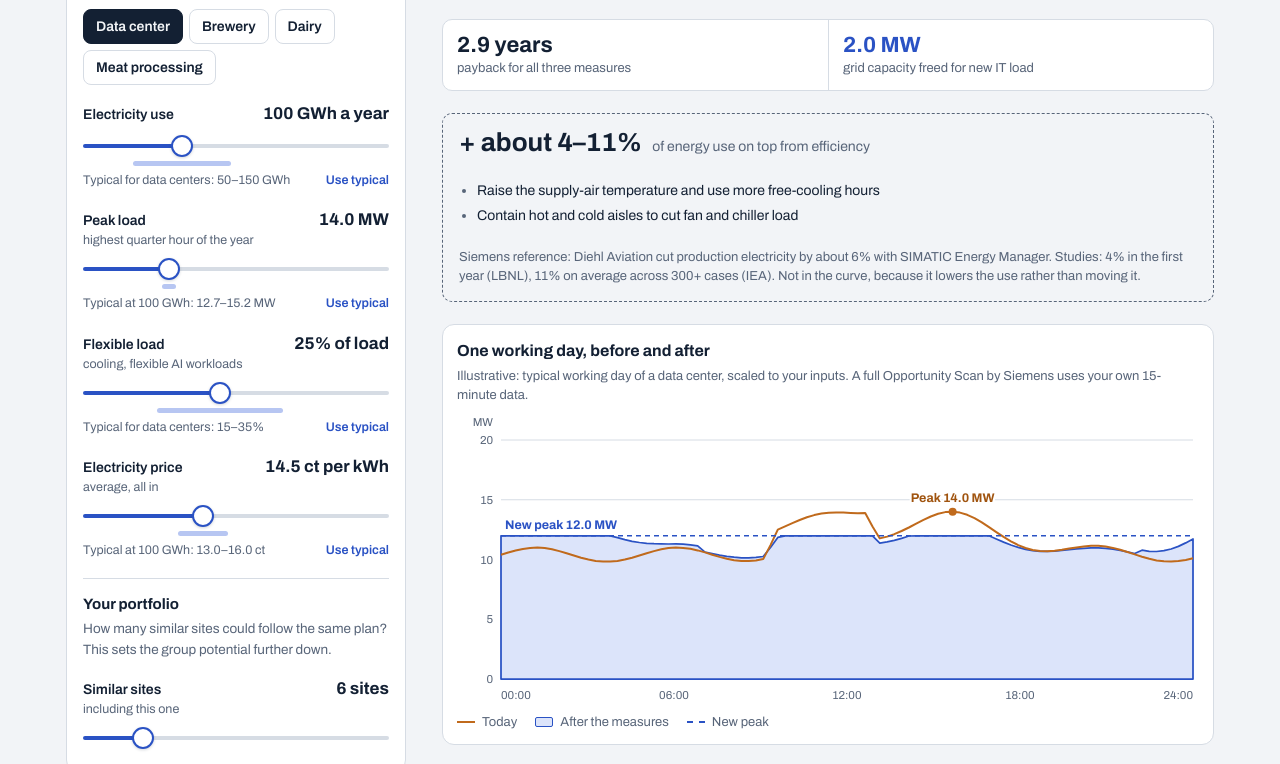
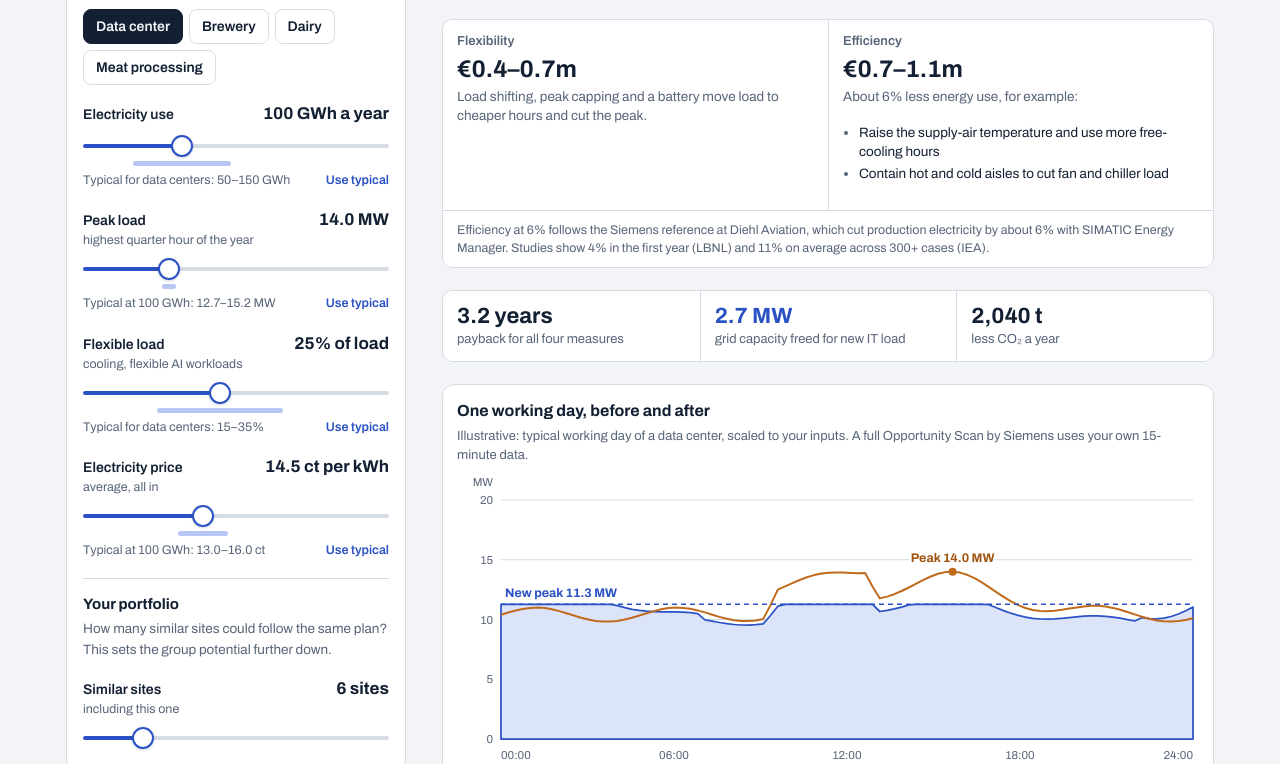
Before and after one commit to LaurensDo/Siemens-case-energyscan, a plain HTML site: page index.html in a window 1280 px wide. Shown: the part 274-1038 px from the top of the page. Drawn offline with Linux system fonts and the light colour scheme.

Commit message:
Show the total of flexibility and efficiency with a breakdown, include efficiency in the curve, and keep all figures consistent
Co-Authored-By: Claude Opus 5.5 <noreply@anthropic.com>
Claude-Session: https://claude.ai/code/session_01Uj37NpBQWKu2pa8JnGMuUR

```diff
--- a/index.html
+++ b/index.html
@@ -79,8 +79,8 @@ button, input { font: inherit; color: inherit; }
     grid-template-columns: 340px minmax(0, 1fr);
     grid-template-areas:
       "inputs headline"
+      "inputs eff"
       "inputs kpis"
-      "inputs eff"
       "inputs curve"
       "inputs rank"
       "inputs scale"
@@ -93,7 +93,7 @@ button, input { font: inherit; color: inherit; }
   .inputs { grid-area: inputs; position: sticky; top: 16px; }
   .headline { grid-area: headline; }
   .kpis { grid-area: kpis; }
-  .eff { grid-area: eff; }
+  .split { grid-area: eff; }
   .curve { grid-area: curve; }
   .rank { grid-area: rank; }
   .scale { grid-area: scale; }
@@ -112,7 +112,7 @@ button, input { font: inherit; color: inherit; }
 .sub { color: var(--muted); margin-top: 4px; font-size: 15px; }
 
 /* KPI strip */
-.kpis { display: grid; grid-template-columns: repeat(2, minmax(0, 1fr)); border: 1px solid var(--line); border-radius: 10px; background: var(--surface); }
+.kpis { display: grid; grid-template-columns: repeat(3, minmax(0, 1fr)); border: 1px solid var(--line); border-radius: 10px; background: var(--surface); }
 .kpi { padding: 12px 14px; display: grid; gap: 2px; align-content: start; }
 .kpi + .kpi { border-left: 1px solid var(--line); }
 .kpi .v { font-size: clamp(17px, 4.6vw, 22px); font-weight: 700; font-variation-settings: "wdth" 112; line-height: 1.2; }
@@ -120,14 +120,17 @@ button, input { font: inherit; color: inherit; }
 .kpi.free .v { color: var(--flex); }
 @media (max-width: 420px) { .kpi { padding: 10px; } }
 
-/* Efficiency on top: a separate lever with its own effect (less energy), so it sits outside the curve */
-.eff { border: 1px dashed var(--line-strong, var(--muted)); border-radius: 10px; padding: 14px 16px; display: grid; gap: 8px; }
-.eff-top { display: flex; flex-wrap: wrap; align-items: baseline; gap: 2px 10px; }
-.eff-v { font-size: clamp(20px, 5.4vw, 26px); font-weight: 700; font-variation-settings: "wdth" 112; line-height: 1.15; }
-.eff-l { font-size: 14px; color: var(--muted); }
-.eff-ex { font-size: 14px; display: grid; gap: 4px; padding-left: 18px; }
-.eff-ex li::marker { color: var(--muted); }
-.eff-foot { font-size: 13px; color: var(--muted); }
+/* Breakdown of the total: flexibility and efficiency side by side */
+.split { display: grid; grid-template-columns: repeat(2, minmax(0, 1fr)); border: 1px solid var(--line); border-radius: 10px; background: var(--surface); }
+.part { padding: 12px 14px; display: grid; gap: 4px; align-content: start; }
+.part + .part { border-left: 1px solid var(--line); }
+.part h3 { font-size: 13px; font-weight: 600; color: var(--muted); }
+.part-v { font-size: clamp(19px, 5vw, 24px); font-weight: 700; font-variation-settings: "wdth" 112; line-height: 1.2; }
+.part-t { font-size: 13.5px; color: var(--muted); line-height: 1.4; }
+.part-ex { font-size: 13.5px; display: grid; gap: 3px; padding-left: 16px; line-height: 1.4; }
+.part-ex li::marker { color: var(--muted); }
+.split-foot { grid-column: 1 / -1; border-top: 1px solid var(--line); padding: 10px 14px; font-size: 12.5px; color: var(--muted); line-height: 1.45; }
+@media (max-width: 420px) { .part { padding: 10px; } .split-foot { padding: 10px; } }
 
 /* Inputs */
 .inputs { background: var(--surface); border: 1px solid var(--line); border-radius: 12px; padding: 18px 16px; display: grid; gap: 16px; }
@@ -304,8 +307,8 @@ footer { font-size: 12.5px; color: var(--muted); border-top: 1px solid var(--lin
 
   <main class="grid">
     <section class="headline" aria-live="polite">
-      <p class="big num"><span id="r-save">€0.7–1.2m</span> <span class="unit" id="r-unit">savings a year at this site from flexibility</span></p>
-      <p class="sub num" id="r-sub">5.0–8.4% of a €15m energy bill, from load shifting, peak capping and a battery. Efficiency comes on top.</p>
+      <p class="big num"><span id="r-save">€0.7–1.2m</span> <span class="unit" id="r-unit">savings a year at this site</span></p>
+      <p class="sub num" id="r-sub">8.0–13.4% of a €15m energy bill, from flexibility and efficiency</p>
     </section>
 
     <section class="inputs" aria-labelledby="in-h">
@@ -344,16 +347,27 @@ footer { font-size: 12.5px; color: var(--muted); border-top: 1px solid var(--lin
       </div>
     </section>
 
-    <section class="kpis" aria-label="Key results">
-      <div class="kpi"><span class="v num" id="k-pay">3.1 years</span><span class="l">payback for all three measures</span></div>
-      <div class="kpi free"><span class="v num" id="k-mw">2.4 MW</span><span class="l" id="k-mw-l">grid capacity freed for electrification</span></div>
+    <section class="split" aria-label="Where the savings come from">
+      <div class="part">
+        <h3>Flexibility</h3>
+        <p class="part-v num" id="p-flex">€360–600k</p>
+        <p class="part-t">Load shifting, peak capping and a battery move load to cheaper hours and cut the peak.</p>
+      </div>
+      <div class="part">
+        <h3>Efficiency</h3>
+        <p class="part-v num" id="p-eff">€650–1,090k</p>
+        <p class="part-t">About 6% less energy use, for example:</p>
+        <ul class="part-ex" id="e-ex"></ul>
+      </div>
+      <p class="split-foot">Efficiency at 6% follows the Siemens reference at Diehl Aviation, which cut production electricity by about 6% with SIMATIC Energy Manager. Studies show 4% in the first year (LBNL) and 11% on average across 300+ cases (IEA).</p>
     </section>
 
-    <section class="eff" aria-labelledby="eff-h">
-      <div class="eff-top"><span class="eff-v num">+ about 4–11%</span><span class="eff-l" id="eff-h">of energy use on top from efficiency</span></div>
-      <ul class="eff-ex" id="e-ex"></ul>
-      <p class="eff-foot">Siemens reference: Diehl Aviation cut production electricity by about 6% with SIMATIC Energy Manager. Studies: 4% in the first year (LBNL), 11% on average across 300+ cases (IEA). Not in the curve, because it lowers the use rather than moving it.</p>
+    <section class="kpis" aria-label="Key results">
+      <div class="kpi"><span class="v num" id="k-pay">3.1 years</span><span class="l">payback for all four measures</span></div>
+      <div class="kpi free"><span class="v num" id="k-mw">2.4 MW</span><span class="l" id="k-mw-l">grid capacity freed for electrification</span></div>
+      <div class="kpi"><span class="v num" id="k-co2">1,200 t</span><span class="l">less CO₂ a year</span></div>
     </section>
+
 
     <figure class="curve">
       <figcaption><span class="ttl">One working day, before and after</span><span class="src" id="curve-src">Illustrative: typical working day of a dairy, scaled to your inputs. A full Opportunity Scan by Siemens uses your own 15-minute data.</span></figcaption>
@@ -448,12 +462,12 @@ footer { font-size: 12.5px; color: var(--muted); border-top: 1px solid var(--lin
       <ul>
         <li>Demand charge €130 per kW and year (2026 medium-voltage grid fees in Germany, mostly €100–200). Load management cuts the peak by 40% of the flexible share, at most 15%.</li>
         <li>Load shifting moves 25% of the flexible energy to cheaper quarter hours at a €45 per MWh spread. It needs a dynamic power contract.</li>
-        <li>Efficiency is shown on top as a range, not in euros: about 4–11% of energy use. Sources: Siemens reference Diehl Aviation (production electricity from 11.5 to 10.8 GWh with SIMATIC Energy Manager, about 6%); Lawrence Berkeley National Laboratory (about 4.1% improvement in the first year with an ISO 50001 energy management system); IEA 2025 (11% average savings across more than 300 energy management cases). Efficiency lowers the use, not the shape of the curve, so it is not in the curve, the potential or the ranked measures.</li>
+        <li>Efficiency saves 6% of the electricity use, at €450 invested per MWh saved each year. The 6% follows the Siemens reference at Diehl Aviation (production electricity from 11.5 to 10.8 GWh with SIMATIC Energy Manager) and sits inside the range studies show: about 4% in the first year with an ISO 50001 energy management system (Lawrence Berkeley National Laboratory) and 11% on average across more than 300 energy management cases (IEA 2025). Efficiency lowers the whole curve; the other three measures change its shape.</li>
         <li>The battery covers 15% of the peak for two hours at €400 per kWh installed, with 300 cycles a year at a €60 per MWh spread.</li>
         <li>Load management costs €40k per plant plus €10k per MW of peak; the shifting software €60k.</li>
         <li>Each plant type starts at the middle of its typical range. The ranges describe mid-size sites in Germany, Austria and Switzerland and leave out the smallest and the largest, roughly the middle two thirds. Electricity price comes from BDEW 2026 averages by consumption size; peak load from typical operating hours of the type; electricity use and flexible share are modelling assumptions built on public data (Germany has about 2,000 data centers above 100 kW and about 100 above 5 MW; a dairy processes about 250,000 tonnes of milk a year on average; cooling is about 40% of brewery electricity, about 25% in dairies and around 50% in meat processing; breweries use about 8–14 kWh per hectolitre). Peak load and price ranges move with your electricity use, because both depend on site size. The slider scales also follow the plant type and are set so that the typical peak load fits even at the top of the electricity scale; the top end of each scale stands for that value or more and is shown with a "+", and the demo calculates with the top value.</li>
         <li>Data centers: cooling and flexible AI workloads form the flexible share; 15% of it shifts; load management caps at most 4% of the peak; the battery covers 20% of the peak.</li>
-        <li>The curve is an illustrative working day of the chosen plant type, scaled to your values; it shows load shifting, peak capping and the battery.</li>
+        <li>CO₂ at 0.34 t per MWh of electricity saved (German grid mix 2025, UBA); only efficiency cuts CO₂ in this estimate, since shifted load is still used. The curve is an illustrative working day of the chosen plant type, scaled to your values; it shows all four measures.</li>
       </ul>
     </details>
   </main>
@@ -473,7 +487,7 @@ footer { font-size: 12.5px; color: var(--muted); border-top: 1px solid var(--lin
 (function () {
   "use strict";
   var A = {
-    demandCharge: 130, spread: 45, shiftShare: 0.25, effFlex: 0.10, effBase: 0.02,
+    demandCharge: 130, spread: 45, shiftShare: 0.25, effShare: 0.06,
     lmPerFlex: 0.4, lmCap: 0.15, lmFix: 40000, lmPerMW: 10000, shiftCapex: 60000,
     effCapexPerMWh: 450, batShare: 0.15, batHours: 2, batCapexPerMWh: 400000,
     batCycles: 300, batSpread: 60, batEff: 0.88, co2: 0.34, hurdle: 3, payMax: 6
@@ -517,13 +531,33 @@ footer { font-size: 12.5px; color: var(--muted); border-top: 1px solid var(--lin
     var r = hi >= 1e5 ? 1e4 : 1e3;
     return "€" + Math.round(lo / r) * r / 1e3 + "–" + Math.round(hi / r) * r / 1e3 + "k";
   }
+  function fmtScale(hi) {
+    if (hi >= 9.95e6) return { div: 1e6, step: 1, dec: 0, suf: "m" };
+    if (hi >= 999500) return { div: 1e6, step: 0.1, dec: 1, suf: "m" };
+    return hi >= 1e5 ? { div: 1e3, step: 10, dec: 0, suf: "k" } : { div: 1e3, step: 1, dec: 0, suf: "k" };
+  }
+  function rnd(v, sc) { return Math.round(v / sc.div / sc.step) * sc.step; }
+  function txt(a, b, sc) { return "€" + a.toFixed(sc.dec) + "–" + b.toFixed(sc.dec) + sc.suf; }
+  /* Total and parts share one rounding: the total is rounded from the exact sum and the last part takes
+     the remainder, so the parts always add up to the total shown */
+  function splitRanges(parts) {
+    var tot = 0; parts.forEach(function (v) { tot += v; });
+    var sc = fmtScale(tot * 1.25), lo = rnd(tot * 0.75, sc), hi = rnd(tot * 1.25, sc), out = [], a = 0, b = 0;
+    parts.forEach(function (v, n) {
+      var pl, ph;
+      if (n < parts.length - 1) { pl = rnd(v * 0.75, sc); ph = rnd(v * 1.25, sc); a += pl; b += ph; }
+      else { pl = Math.max(lo - a, 0); ph = Math.max(hi - b, 0); }
+      out.push(txt(pl, ph, sc));
+    });
+    return { total: txt(lo, hi, sc), parts: out, lo: lo * sc.div, hi: hi * sc.div };
+  }
   function pctRange(v) {
     var lo = v * 75, hi = v * 125, d = hi < 10 ? 1 : 0;
     return lo.toFixed(d) + "–" + hi.toFixed(d) + "%";
   }
   function years(v) { return (v < 10 ? v.toFixed(1) : String(Math.round(v))) + " years"; }
 
-  var DC_A = { effFlex: 0.08, effBase: 0.01, shiftShare: 0.15, lmPerFlex: 0.2, lmCap: 0.04, batShare: 0.2 };
+  var DC_A = { shiftShare: 0.15, lmPerFlex: 0.2, lmCap: 0.04, batShare: 0.2 };
   var TXT = {
     fb: {
       eff: ["Run cooling and compressed air efficiently", "Find anomalies and tune setpoints of cooling and air systems.", "SIMATIC Energy Manager with energy services"],
@@ -552,25 +586,26 @@ footer { font-size: 12.5px; color: var(--muted); border-top: 1px solid var(--lin
     var mwh = i.gwh * 1000, f = i.flex / 100, pMWh = i.price * 10, bill = mwh * pMWh;
     var lmMW = Math.min(P.lmPerFlex * f, P.lmCap) * i.peak;
     var shiftMWh = mwh * f * P.shiftShare;
-    var effMWh = mwh * (P.effFlex * f + P.effBase);
+    var effMWh = mwh * P.effShare;
     /* peak can only fall to about the average load: the rest of the day still has to be served */
-    var head = Math.max(i.peak - 1.05 * (mwh / 8760), 0);
+    var head = Math.max(i.peak - 1.05 * (mwh / 8760) * (1 - P.effShare), 0);
     lmMW = Math.min(lmMW, head);
     var batMW = Math.min(P.batShare * i.peak, Math.max(head - lmMW, 0)), batMWh = batMW * P.batHours;
     var mk = function (t, save, capex) { return { title: t[0], text: t[1], block: t[2], save: save, capex: capex }; };
     var list = [
+      mk(T.eff, effMWh * pMWh, effMWh * P.effCapexPerMWh),
       mk(T.shift, shiftMWh * P.spread, P.shiftCapex),
       mk(T.lm, lmMW * 1000 * P.demandCharge, P.lmFix + P.lmPerMW * i.peak),
       mk(T.bat, batMW * 1000 * P.demandCharge + batMWh * P.batCycles * P.batSpread * P.batEff, batMWh * P.batCapexPerMWh)
     ];
     list.forEach(function (x) { x.pay = x.capex / Math.max(x.save, 1); });
     list.sort(function (a, b) { return a.pay - b.pay; });
-    var save = 0, capex = 0;
+    var save = 0, capex = 0, effSave = effMWh * pMWh;
     list.forEach(function (x) { save += x.save; capex += x.capex; });
     return {
       bill: bill, save: save, capex: capex, pay: capex / Math.max(save, 1), share: save / Math.max(bill, 1),
-      freedMW: lmMW + batMW, measures: list, shiftMWh: shiftMWh,
-      group: save * i.plants, effSave: effMWh * pMWh, co2: effMWh * P.co2
+      freedMW: lmMW + batMW, measures: list, shiftMWh: shiftMWh, effShare: P.effShare,
+      group: save * i.plants, effSave: effSave, flexSave: save - effSave, co2: effMWh * P.co2
     };
   }
 
@@ -611,7 +646,7 @@ footer { font-size: 12.5px; color: var(--muted); border-top: 1px solid var(--lin
     else if (lf <= meanPow(hi)) k = hi;
     else { for (it = 0; it < 40; it++) { k = (lo + hi) / 2; if (meanPow(k) > lf) lo = k; else hi = k; } }
     var before = shape().map(function (s) { return i.peak * Math.pow(s, k); });
-    var x = before.slice();
+    var x = before.map(function (v) { return v * (1 - r.effShare); });
     var dailyShift = r.shiftMWh / 365, dSum = 0;
     for (q = 0; q < 96; q++) if (isDay(q)) dSum += x[q] * 0.25;
     var ratio = dSum > 0 ? Math.min(dailyShift / dSum, 0.5) : 0;
@@ -843,15 +878,22 @@ footer { font-size: 12.5px; color: var(--muted); border-top: 1px solid var(--lin
       " GWh a year means an average load of " + (i.gwh * 1000 / 8760).toFixed(1) + " MW, and a " + ARCH[arch].label + " needs at least this peak.";
     el("lg-after").hidden = c.over; el("lg-cap").hidden = c.over; el("lg-avg").hidden = !c.over;
     el("curve-src").textContent = "Illustrative: typical working day of a " + ARCH[arch].label + ", scaled to your inputs. A full Opportunity Scan by Siemens uses your own 15-minute data.";
-    el("r-save").textContent = eurRange(r.save);
-    el("r-unit").textContent = "savings a year at this " + unit + " from flexibility";
-    el("r-sub").textContent = pctRange(r.share) + " of a " + eur(r.bill) + " energy bill, from load shifting, peak capping and a battery. Efficiency comes on top.";
+    var sr = splitRanges([r.flexSave, r.effSave]);
+    el("r-save").textContent = sr.total;
+    el("p-flex").textContent = sr.parts[0];
+    el("p-eff").textContent = sr.parts[1];
+    el("r-unit").textContent = "savings a year at this " + unit;
+    var pl = sr.lo / r.bill * 100, ph = sr.hi / r.bill * 100, pd = ph < 10 ? 1 : 0;
+    el("r-sub").textContent = pl.toFixed(pd) + "–" + ph.toFixed(pd) + "% of a " + eur(r.bill) + " energy bill, from flexibility and efficiency";
     el("k-pay").textContent = years(r.pay);
     el("k-mw").textContent = r.freedMW.toFixed(1) + " MW";
+    el("k-co2").textContent = Math.round(r.co2).toLocaleString("en-US") + " t";
     var ex = el("e-ex");
     while (ex.firstChild) ex.removeChild(ex.firstChild);
     EFF_EX[arch].forEach(function (t) { var li = document.createElement("li"); li.textContent = t; ex.appendChild(li); });
-    el("g-save").textContent = eurRange(r.group);
+    /* The group figure is the shown site figure times the number of sites, so the two always match */
+    var gs = sr.hi * i.plants >= 999500 ? { div: 1e6, step: 0.1, dec: 1, suf: "m" } : fmtScale(sr.hi * i.plants);
+    el("g-save").textContent = txt(rnd(sr.lo * i.plants, gs), rnd(sr.hi * i.plants, gs), gs);
     el("g-text").textContent = i.plants > 1
       ? "a year if all " + i.plants + " " + unit + "s " + (dc ? "in the portfolio" : "in the group") + " follow the same plan. Same scan, same offer, every " + unit + "."
       : "a year for this one " + unit + ". Add the similar " + unit + "s to see the same plan at scale.";
```
